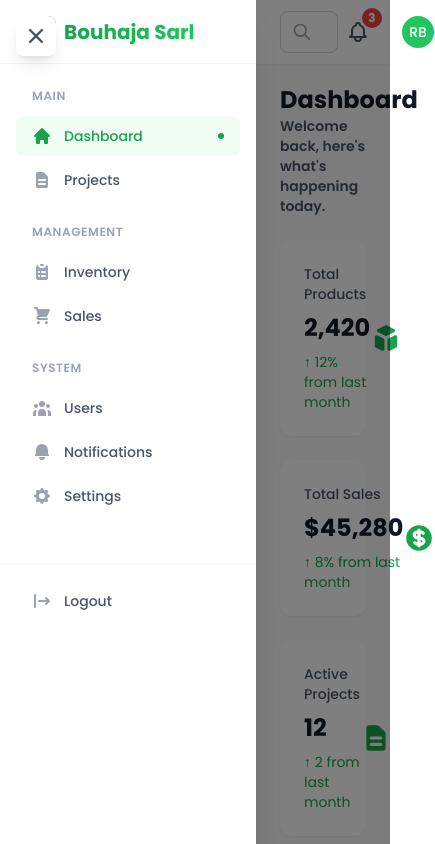
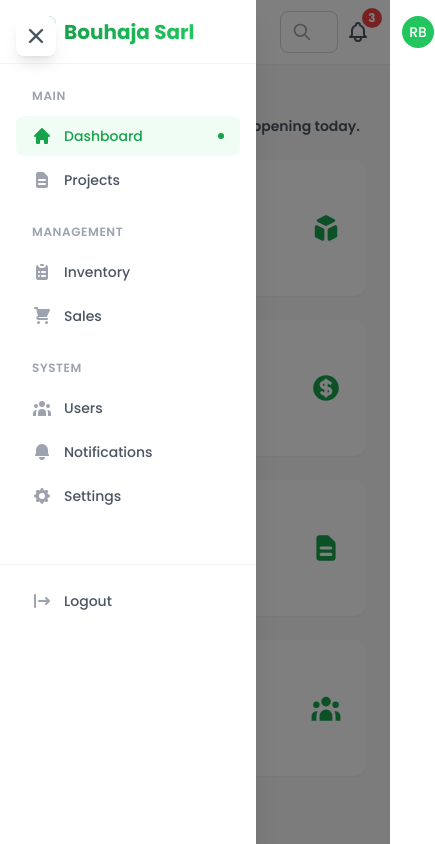
Before and after one commit to rachidfrex/construction-management-app, a React (Vite) app: page /dashboard in a window 390 px wide. Shown: the top 844 px of the page, 435 px wide, since content can reach past the window. Built offline with nearby package versions, Linux system fonts and the light colour scheme.

Commit message:
refactor: adjust sidebar layout and enhance main content area styling for improved responsiveness

```diff
--- a/src/components/dashboard/Sidebar.tsx
+++ b/src/components/dashboard/Sidebar.tsx
@@ -101,7 +101,7 @@ const Sidebar = () => {
           </div>
 
           {/* Menu Items */}
-          <div className="flex-1 overflow-y-auto py-6 px-4">
+          <div className=" overflow-y-auto py-6 px-4">
             {menuItems.map((group, idx) => (
               <div key={idx} className="mb-6">
                 <h2 className="text-xs font-semibold text-gray-400 uppercase tracking-wider mb-3 px-4">
--- a/src/pages/dashboard/Dashboard.tsx
+++ b/src/pages/dashboard/Dashboard.tsx
@@ -9,7 +9,7 @@ const Dashboard = () => {
       <Sidebar />
       <Header />
 
-      <main className="ml-64 mt-5 pt-16 p-6">
+      <main className="lg:ml-64 mt-5 pt-16 p-6 transition-all duration-300 ease-in-out " >
         <div className="mb-6">
           <h1 className="text-2xl font-bold text-gray-900">Dashboard</h1>
           <p className="text-gray-600 font-semibold text-sm">Welcome back, here's what's happening today.</p>
```
